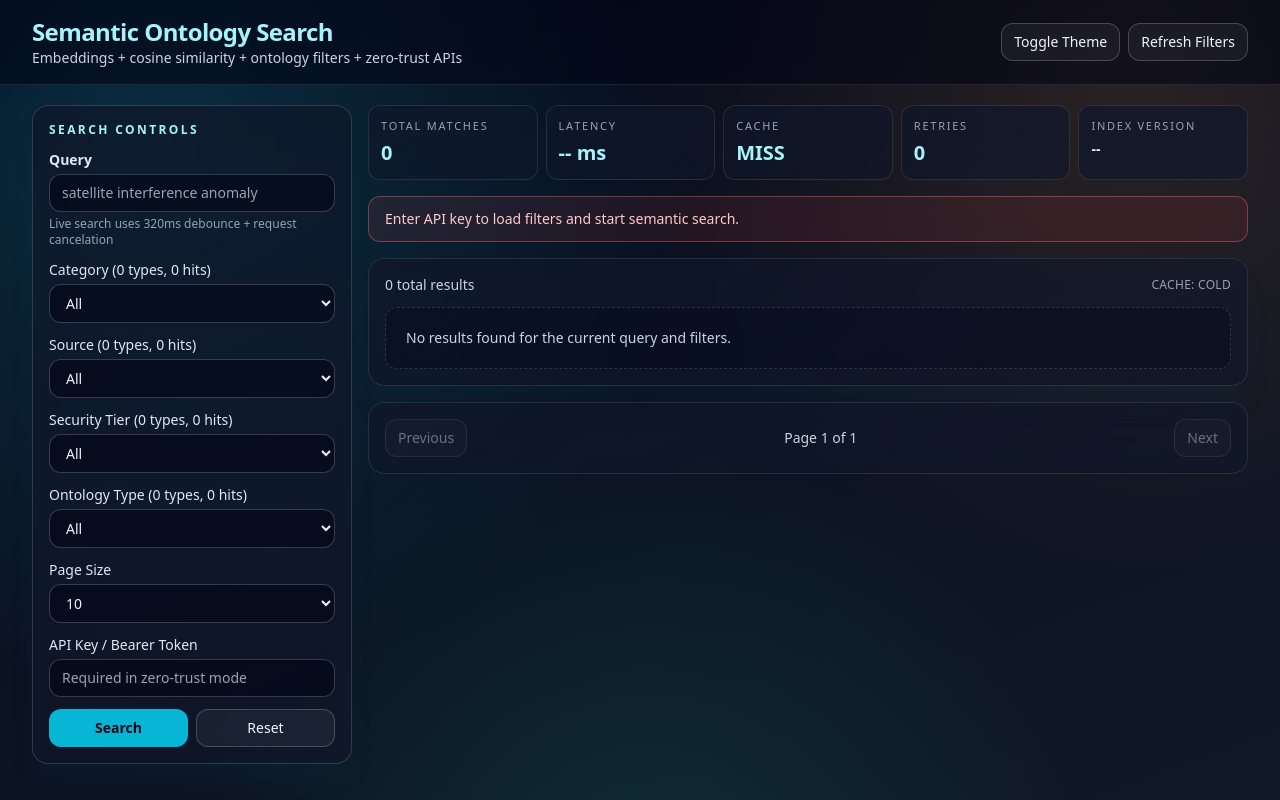
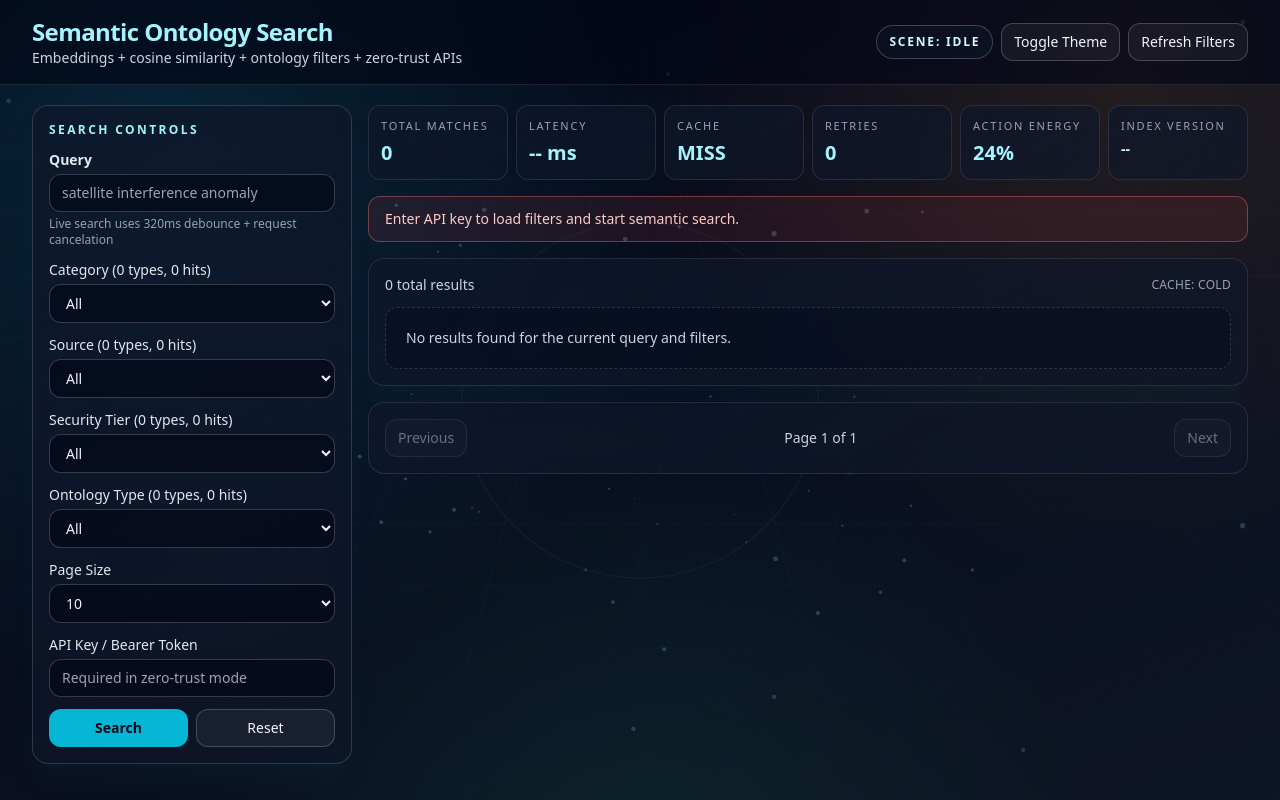
Before and after one commit to topherchris420/search, a Flask app: page / in a window 1280 px wide. Run offline with Flask 3, Linux system fonts and the light colour scheme; some libraries are stand-ins or nearby versions.

Commit message:
feat: add immersive 3d action scene and reactive HUD states

```diff
--- a/static/app.js
+++ b/static/app.js
@@ -3,6 +3,10 @@
   const VIRTUALIZATION_THRESHOLD = 24;
   const VIRTUAL_ITEM_HEIGHT = 244;
   const VIRTUAL_OVERSCAN = 4;
+
+  function clamp(value, min, max) {
+    return Math.min(max, Math.max(min, value));
+  }
 
   function emptyFacetState() {
     return {
@@ -11,6 +15,262 @@
       security_tier: [],
       ontology_type: [],
     };
+  }
+
+  class ActionScene {
+    constructor(canvas) {
+      this.canvas = canvas;
+      this.ctx = canvas?.getContext("2d", { alpha: true }) || null;
+      this.enabled = Boolean(this.canvas && this.ctx);
+      this.particles = [];
+      this.mode = "idle";
+      this.energy = 0.35;
+      this.targetEnergy = 0.35;
+      this.pulse = 0;
+      this.time = 0;
+      this.lastTs = null;
+      this.rafId = null;
+      this.pointer = { x: 0, y: 0 };
+      this.camera = { x: 0, y: 0 };
+      this.center = { x: 0, y: 0 };
+      this.size = { w: 0, h: 0 };
+      this._boundResize = this.resize.bind(this);
+      this._boundPointer = this.onPointerMove.bind(this);
+
+      if (!this.enabled) {
+        return;
+      }
+
+      this.resize();
+      this.buildParticles();
+      window.addEventListener("resize", this._boundResize);
+      window.addEventListener("pointermove", this._boundPointer, { passive: true });
+    }
+
+    start() {
+      if (!this.enabled) {
+        return;
+      }
+      this.rafId = requestAnimationFrame((ts) => this.frame(ts));
+    }
+
+    setMode(mode) {
+      this.mode = mode;
+    }
+
+    setEnergy(value) {
+      this.targetEnergy = clamp(value, 0.18, 1);
+    }
+
+    boost(amount = 0.24) {
+      this.pulse = clamp(this.pulse + amount, 0, 1.2);
+    }
+
+    onPointerMove(event) {
+      const x = event.clientX / Math.max(1, this.size.w);
+      const y = event.clientY / Math.max(1, this.size.h);
+      this.pointer.x = (x - 0.5) * 2;
+      this.pointer.y = (y - 0.5) * 2;
+    }
+
+    resize() {
+      if (!this.enabled) {
+        return;
+      }
+      const dpr = window.devicePixelRatio || 1;
+      const width = window.innerWidth;
+      const height = window.innerHeight;
+
+      this.canvas.width = Math.floor(width * dpr);
+      this.canvas.height = Math.floor(height * dpr);
+      this.canvas.style.width = `${width}px`;
+      this.canvas.style.height = `${height}px`;
+      this.ctx.setTransform(dpr, 0, 0, dpr, 0, 0);
+
+      this.size.w = width;
+      this.size.h = height;
+      this.center.x = width * 0.5;
+      this.center.y = height * 0.5;
+    }
+
+    buildParticles() {
+      const count = Math.max(120, Math.min(240, Math.floor((this.size.w * this.size.h) / 8200)));
+      this.particles = [];
+      for (let i = 0; i < count; i += 1) {
+        const particle = {
+          x: 0,
+          y: 0,
+          z: 0,
+          speed: 0,
+          wobble: 0,
+          seed: Math.random() * Math.PI * 2,
+        };
+        this.resetParticle(particle, true);
+        this.particles.push(particle);
+      }
+    }
+
+    resetParticle(particle, initial = false) {
+      particle.x = (Math.random() - 0.5) * 180;
+      particle.y = (Math.random() - 0.5) * 110;
+      particle.z = initial ? Math.random() * 120 + 4 : 120 + Math.random() * 22;
+      particle.speed = 0.5 + Math.random() * 1.3;
+      particle.wobble = 0.2 + Math.random() * 0.8;
+      particle.seed = Math.random() * Math.PI * 2;
+    }
+
+    project(particle) {
+      const depth = particle.z + 16;
+      if (depth <= 0) {
+        return null;
+      }
+
+      const perspective = 320 / depth;
+      const x = this.center.x + (particle.x + this.camera.x * 28) * perspective;
+      const y = this.center.y + (particle.y + this.camera.y * 18) * perspective;
+      const size = (0.7 + (130 - particle.z) * 0.022) * (0.55 + this.energy * 0.85);
+      return { x, y, size, perspective };
+    }
+
+    drawCorridor() {
+      const ctx = this.ctx;
+      const w = this.size.w;
+      const h = this.size.h;
+      const cx = this.center.x;
+      const cy = this.center.y;
+
+      ctx.save();
+      ctx.lineWidth = 1;
+      ctx.strokeStyle = `rgba(56, 189, 248, ${(0.09 + this.energy * 0.12).toFixed(3)})`;
+
+      for (let i = 0; i <= 8; i += 1) {
+        const t = i / 8;
+        const offsetY = (t - 0.5) * h * 0.62;
+        const shrink = 0.09 + (1 - t) * 0.78;
+        ctx.beginPath();
+        ctx.moveTo(cx - w * shrink, cy + offsetY + this.camera.y * 14);
+        ctx.lineTo(cx + w * shrink, cy + offsetY + this.camera.y * 14);
+        ctx.stroke();
+      }
+
+      for (let i = -5; i <= 5; i += 1) {
+        const t = i / 5;
+        ctx.beginPath();
+        ctx.moveTo(cx + t * w * 0.7, cy + h * 0.36);
+        ctx.lineTo(cx + t * w * 0.08 + this.camera.x * 16, cy - h * 0.38);
+        ctx.stroke();
+      }
+
+      ctx.restore();
+    }
+
+    drawSweep() {
+      const ctx = this.ctx;
+      const radius = Math.min(this.size.w, this.size.h) * (0.14 + this.energy * 0.07);
+      const angleBase = this.time * (0.45 + this.energy * 0.22);
+
+      ctx.save();
+      ctx.translate(this.center.x + this.camera.x * 14, this.center.y + this.camera.y * 8);
+      ctx.lineWidth = 1.5;
+      ctx.strokeStyle = `rgba(34, 211, 238, ${0.45 + this.energy * 0.35})`;
+      ctx.beginPath();
+      ctx.arc(0, 0, radius, angleBase, angleBase + 1.15);
+      ctx.stroke();
+
+      ctx.strokeStyle = "rgba(125, 211, 252, 0.18)";
+      ctx.beginPath();
+      ctx.arc(0, 0, radius * 1.42, 0, Math.PI * 2);
+      ctx.stroke();
+      ctx.restore();
+    }
+
+    drawParticles() {
+      const ctx = this.ctx;
+      const projected = [];
+
+      for (let i = 0; i < this.particles.length; i += 1) {
+        const item = this.project(this.particles[i]);
+        if (!item) {
+          continue;
+        }
+        if (item.x < -40 || item.x > this.size.w + 40 || item.y < -40 || item.y > this.size.h + 40) {
+          continue;
+        }
+        projected.push(item);
+      }
+
+      ctx.save();
+      for (let i = 0; i < projected.length; i += 1) {
+        const p = projected[i];
+        const alpha = clamp(0.22 + p.perspective * 0.95 + this.energy * 0.22, 0.16, 0.95);
+        ctx.fillStyle = `rgba(125, 211, 252, ${alpha.toFixed(3)})`;
+        ctx.beginPath();
+        ctx.arc(p.x, p.y, p.size, 0, Math.PI * 2);
+        ctx.fill();
+      }
+
+      ctx.lineWidth = 1;
+      ctx.strokeStyle = `rgba(56, 189, 248, ${(0.07 + this.energy * 0.12).toFixed(3)})`;
+      for (let i = 0; i < projected.length - 4; i += 5) {
+        const a = projected[i];
+        const b = projected[i + 3];
+        if (!a || !b) {
+          continue;
+        }
+        const dx = a.x - b.x;
+        const dy = a.y - b.y;
+        if (dx * dx + dy * dy > 38000) {
+          continue;
+        }
+        ctx.beginPath();
+        ctx.moveTo(a.x, a.y);
+        ctx.lineTo(b.x, b.y);
+        ctx.stroke();
+      }
+      ctx.restore();
+    }
+
+    frame(timestamp) {
+      if (!this.enabled) {
+        return;
+      }
+
+      const dtMs = this.lastTs == null ? 16.6 : Math.min(50, timestamp - this.lastTs);
+      const dt = dtMs / 1000;
+      this.lastTs = timestamp;
+      this.time += dt;
+
+      this.energy += (this.targetEnergy - this.energy) * Math.min(1, dt * 3.8);
+      this.pulse *= Math.max(0, 1 - dt * 1.6);
+      this.camera.x += (this.pointer.x * 0.85 - this.camera.x) * Math.min(1, dt * 2.3);
+      this.camera.y += (this.pointer.y * 0.55 - this.camera.y) * Math.min(1, dt * 2.3);
+
+      let modeBoost = 0;
+      if (this.mode === "searching") {
+        modeBoost = 0.7;
+      } else if (this.mode === "engaged") {
+        modeBoost = 0.42;
+      } else if (this.mode === "alert") {
+        modeBoost = 0.9;
+      }
+
+      const travel = (0.48 + this.energy * 1.45 + modeBoost + this.pulse * 0.95) * dt * 60;
+      for (let i = 0; i < this.particles.length; i += 1) {
+        const p = this.particles[i];
+        p.z -= travel * p.speed;
+        p.x += Math.sin(this.time * p.wobble + p.seed) * 0.22;
+        p.y += Math.cos(this.time * (p.wobble + 0.24) + p.seed) * 0.16;
+        if (p.z <= 2) {
+          this.resetParticle(p, false);
+        }
+      }
+
+      this.ctx.clearRect(0, 0, this.size.w, this.size.h);
+      this.drawCorridor();
+      this.drawParticles();
+      this.drawSweep();
+      this.rafId = requestAnimationFrame((ts) => this.frame(ts));
+    }
   }
 
   const state = {
@@ -43,6 +303,9 @@
     debounceTimer: null,
     activeController: null,
     virtualCleanup: null,
+    scene: null,
+    sceneMode: "idle",
+    sceneEnergy: 0.35,
   };
 
   const elements = {
@@ -70,10 +333,13 @@
     statCache: document.getElementById("stat-cache"),
     statRetry: document.getElementById("stat-retry"),
     statIndex: document.getElementById("stat-index"),
+    statEnergy: document.getElementById("stat-energy"),
     categoryLabel: document.getElementById("category-label"),
     sourceLabel: document.getElementById("source-label"),
     securityLabel: document.getElementById("security-label"),
     ontologyLabel: document.getElementById("ontology-label"),
+    sceneStatus: document.getElementById("scene-status"),
+    sceneCanvas: document.getElementById("action-canvas"),
   };
 
   const THEME_KEY = "semantic_search_theme";
@@ -109,6 +375,43 @@
     state.virtualCleanup = null;
   }
 
+  function setSceneMode(mode, boost = true) {
+    state.sceneMode = mode;
+
+    const labels = {
+      idle: "SCENE: IDLE",
+      searching: "SCENE: SWEEP",
+      engaged: "SCENE: ENGAGED",
+      alert: "SCENE: ALERT",
+    };
+    const label = labels[mode] || labels.idle;
+    elements.sceneStatus.textContent = label;
+
+    elements.sceneStatus.classList.remove("text-cyan-100", "text-emerald-100", "text-red-100");
+    if (mode === "alert") {
+      elements.sceneStatus.classList.add("text-red-100");
+    } else if (mode === "engaged") {
+      elements.sceneStatus.classList.add("text-emerald-100");
+    } else {
+      elements.sceneStatus.classList.add("text-cyan-100");
+    }
+
+    if (state.scene) {
+      state.scene.setMode(mode);
+      if (boost) {
+        state.scene.boost(mode === "alert" ? 0.45 : 0.22);
+      }
+    }
+  }
+
+  function setSceneEnergy(value) {
+    state.sceneEnergy = clamp(value, 0.18, 1);
+    if (state.scene) {
+      state.scene.setEnergy(state.sceneEnergy);
+    }
+    elements.statEnergy.textContent = `${Math.round(state.sceneEnergy * 100)}%`;
+  }
+
   function setLoading(value) {
     state.loading = value;
     elements.loading.classList.toggle("hidden", !value);
@@ -117,6 +420,8 @@
     elements.nextPage.disabled = value || state.page >= state.totalPages;
 
     if (value) {
+      setSceneMode("searching", true);
+      setSceneEnergy(Math.max(0.38, state.sceneEnergy + 0.12));
       clearVirtualizedListeners();
       const skeletonCount = Math.max(3, Math.min(state.pageSize, 8));
       elements.loading.innerHTML = Array.from({ length: skeletonCount })
@@ -354,6 +659,7 @@
     elements.statCache.textContent = state.cacheHit ? "HIT" : "MISS";
     elements.statRetry.textContent = String(state.retries);
     elements.statIndex.textContent = state.indexVersion || "--";
+    elements.statEnergy.textContent = `${Math.round(state.sceneEnergy * 100)}%`;
   }
 
   function buildResultCard(result, index, virtualized = false) {
@@ -551,6 +857,15 @@
       state.facets = payload.facets && typeof payload.facets === "object" ? payload.facets : emptyFacetState();
       state.facetPoolSize = Number(payload.facet_pool_size || 0);
 
+      const topScore = Number(state.results[0]?.score || 0);
+      const energy = clamp(
+        0.24 + Math.log10(state.total + 1) * 0.26 + Math.max(0, topScore) * 0.36 + (state.cacheHit ? 0.06 : 0.12),
+        0.2,
+        1
+      );
+      setSceneEnergy(energy);
+      setSceneMode(state.total > 0 ? "engaged" : "idle", true);
+
       refreshFilterSelects();
       syncUrlState();
       renderResults();
@@ -569,6 +884,8 @@
       state.cacheHit = false;
       state.facets = emptyFacetState();
       state.facetPoolSize = 0;
+      setSceneMode("alert", true);
+      setSceneEnergy(0.92);
       refreshFilterSelects();
       renderResults();
     } finally {
@@ -595,12 +912,17 @@
     });
 
     elements.query.addEventListener("input", () => {
+      if (state.scene) {
+        state.scene.boost(0.07);
+      }
       queueSearch({ resetPage: true, immediate: false });
     });
 
     elements.resetBtn.addEventListener("click", () => {
       resetForm();
       refreshFilterSelects();
+      setSceneMode("idle", true);
+      setSceneEnergy(0.28);
       queueSearch({ resetPage: true, immediate: true });
     });
 
@@ -608,6 +930,9 @@
       setError("");
       try {
         await loadFilters();
+        if (state.scene) {
+          state.scene.boost(0.2);
+        }
         queueSearch({ resetPage: false, immediate: true });
       } catch (error) {
         setError(error.message || "Failed to refresh filters");
@@ -664,6 +989,13 @@
   async function bootstrap() {
     bootstrapTheme();
 
+    state.scene = new ActionScene(elements.sceneCanvas);
+    if (state.scene) {
+      state.scene.start();
+      state.scene.setEnergy(state.sceneEnergy);
+      state.scene.setMode(state.sceneMode);
+    }
+
     const savedToken = sessionStorage.getItem(TOKEN_KEY);
     if (savedToken) {
       elements.apiKey.value = savedToken;
@@ -675,6 +1007,8 @@
     if (window.APP_CONFIG?.zeroTrustEnabled && !elements.apiKey.value.trim()) {
       setError("Enter API key to load filters and start semantic search.");
       refreshFilterSelects();
+      setSceneMode("idle", false);
+      setSceneEnergy(0.24);
       renderResults();
       return;
     }
@@ -684,6 +1018,8 @@
       queueSearch({ resetPage: false, immediate: true });
     } catch (error) {
       setError(error.message || "Initialization failed");
+      setSceneMode("alert", false);
+      setSceneEnergy(0.9);
     }
   }
 
--- a/templates/index.html
+++ b/templates/index.html
@@ -43,11 +43,18 @@
             backdrop-filter: blur(12px);
             background: linear-gradient(150deg, rgba(15, 23, 42, 0.78), rgba(15, 23, 42, 0.6));
         }
+
+        .hud-chip {
+            border: 1px solid rgba(148, 163, 184, 0.35);
+            background: rgba(15, 23, 42, 0.52);
+            backdrop-filter: blur(6px);
+        }
     </style>
 </head>
 <body class="h-full overflow-x-hidden bg-slate-950 text-slate-100">
+    <canvas id="action-canvas" class="pointer-events-none fixed inset-0 -z-20 h-full w-full"></canvas>
     <div class="pointer-events-none fixed inset-0 -z-10">
-        <div class="absolute inset-0 bg-[radial-gradient(circle_at_12%_18%,rgba(34,211,238,0.18),transparent_42%),radial-gradient(circle_at_88%_8%,rgba(251,146,60,0.14),transparent_38%),radial-gradient(circle_at_50%_110%,rgba(16,185,129,0.14),transparent_42%),linear-gradient(160deg,#020617_0%,#0b1222_52%,#111827_100%)]"></div>
+        <div class="absolute inset-0 bg-[radial-gradient(circle_at_12%_18%,rgba(34,211,238,0.14),transparent_42%),radial-gradient(circle_at_88%_8%,rgba(251,146,60,0.12),transparent_38%),radial-gradient(circle_at_50%_110%,rgba(16,185,129,0.1),transparent_42%),linear-gradient(160deg,rgba(2,6,23,0.82)_0%,rgba(11,18,34,0.72)_52%,rgba(17,24,39,0.82)_100%)]"></div>
     </div>
 
     <div class="min-h-full">
@@ -58,6 +65,7 @@
                     <p class="text-sm text-slate-300">Embeddings + cosine similarity + ontology filters + zero-trust APIs</p>
                 </div>
                 <div class="flex items-center gap-2">
+                    <span id="scene-status" class="hud-chip rounded-full px-3 py-2 text-xs font-bold tracking-[0.15em] text-cyan-100">SCENE: IDLE</span>
                     <button id="theme-toggle" class="rounded-xl border border-white/20 bg-white/5 px-3 py-2 text-sm font-medium hover:bg-white/10">Toggle Theme</button>
                     <button id="refresh-filters" class="rounded-xl border border-white/20 bg-white/5 px-3 py-2 text-sm font-medium hover:bg-white/10">Refresh Filters</button>
                 </div>
@@ -118,7 +126,7 @@
             </aside>
 
             <section class="space-y-4">
-                <div class="grid grid-cols-2 gap-2 md:grid-cols-3 xl:grid-cols-5">
+                <div class="grid grid-cols-2 gap-2 md:grid-cols-3 xl:grid-cols-6">
                     <div class="glass rounded-xl border border-white/10 p-3">
                         <p class="text-[11px] uppercase tracking-[0.16em] text-slate-400">Total Matches</p>
                         <p id="stat-total" class="mt-1 text-xl font-black text-cyan-200">0</p>
@@ -135,7 +143,11 @@
                         <p class="text-[11px] uppercase tracking-[0.16em] text-slate-400">Retries</p>
                         <p id="stat-retry" class="mt-1 text-xl font-black text-cyan-200">0</p>
                     </div>
-                    <div class="glass rounded-xl border border-white/10 p-3 col-span-2 md:col-span-1">
+                    <div class="glass rounded-xl border border-white/10 p-3">
+                        <p class="text-[11px] uppercase tracking-[0.16em] text-slate-400">Action Energy</p>
+                        <p id="stat-energy" class="mt-1 text-xl font-black text-cyan-200">35%</p>
+                    </div>
+                    <div class="glass rounded-xl border border-white/10 p-3 col-span-2 md:col-span-1 xl:col-span-1">
                         <p class="text-[11px] uppercase tracking-[0.16em] text-slate-400">Index Version</p>
                         <p id="stat-index" class="mt-1 truncate text-sm font-bold text-cyan-100">--</p>
                     </div>
```
